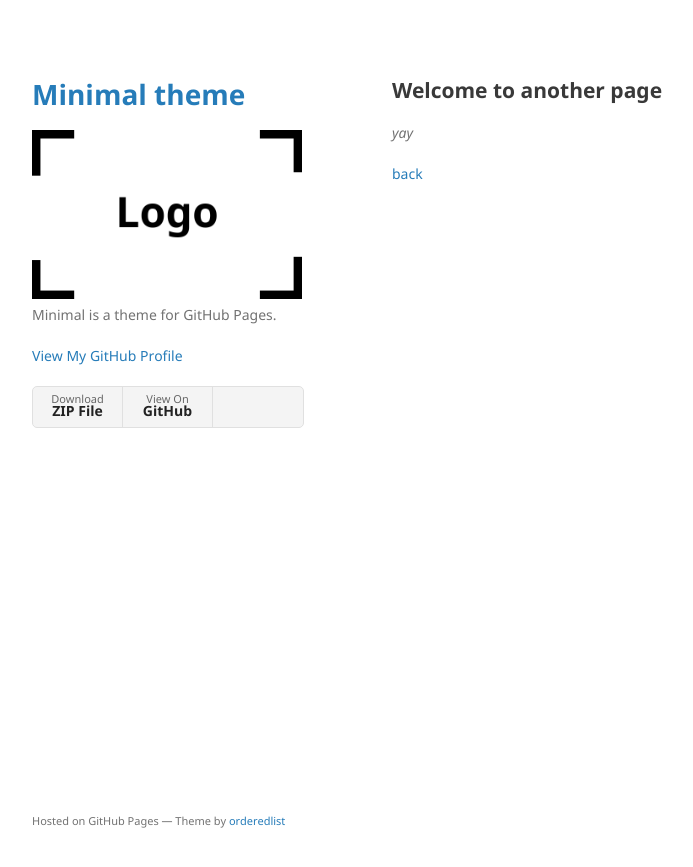
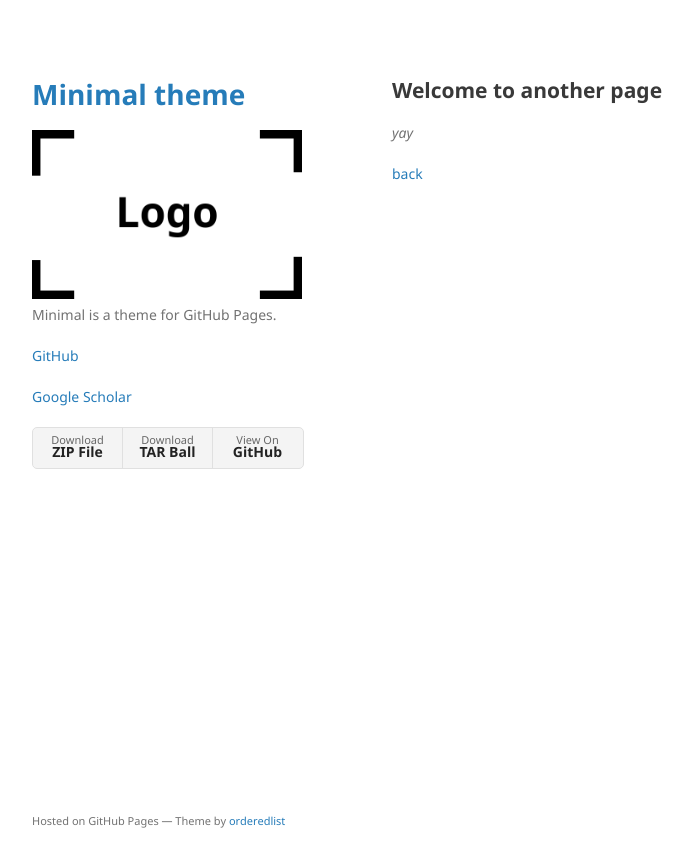
Before and after one commit to BorisZhao/BorisZhao.github.io, a Jekyll site: the page built from another-page.md, in a window 1280 px wide. Shown: the top 867 px of the page, without its empty margins (178-871 px from the left). Built offline with Jekyll 4.4.1, drawn with Linux system fonts in a browser that asks for light colours; our own code applies the rules of GitHub Pages for plain Markdown files.

Commit message:
Update default.html

```diff
--- a/_layouts/default.html
+++ b/_layouts/default.html
@@ -27,13 +27,14 @@
         {% endif %}
 
         {% if site.github.is_user_page %}
-        <p class="view"><a href="{{ site.github.owner_url }}">View My GitHub Profile</a></p>
+        <p class="view"><a href="{{ site.github.owner_url }}">GitHub</a></p>
+        <p class="view"><a href="https://scholar.google.com/citations?hl=zh-CN&user=PlySqb0AAAAJ">Google Scholar</a></p>
         {% endif %}
 
         {% if site.show_downloads %}
         <ul class="downloads">
           <li><a href="{{ site.github.zip_url }}">Download <strong>ZIP File</strong></a></li>
-
+          <li><a href="{{ site.github.tar_url }}">Download <strong>TAR Ball</strong></a></li>
           <li><a href="{{ site.github.repository_url }}">View On <strong>GitHub</strong></a></li>
         </ul>
         {% endif %}
```
